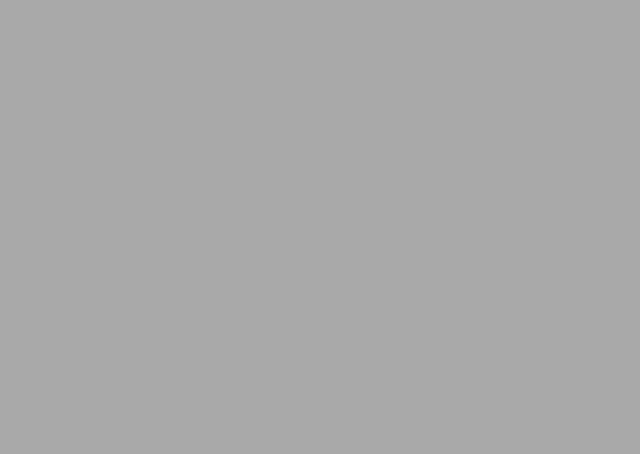
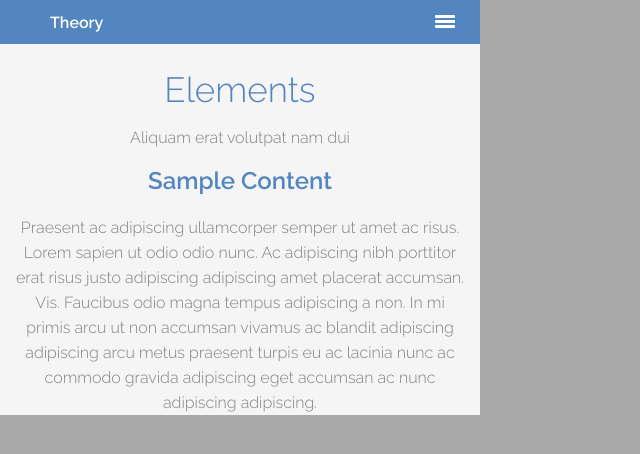
Before and after one commit to syntra-mvl-front-end-2019-2021/Ruben-Lander-les-6-oef-2, a plain HTML site: page elements.html in a window 1280 px wide. Shown: the whole page, without its empty margins (0-640 px from the left). Drawn offline with Linux system fonts and the light colour scheme.

Commit message:
push elements

```diff
--- a/elements.html
+++ b/elements.html
@@ -5,7 +5,36 @@
         <meta name="viewport" content="width=device-width, initial-scale=1.0" />
         <meta http-equiv="X-UA-Compatible" content="ie=edge" />
         <title>Elements</title>
-        <link rel="stylesheet" href="style.css" />
+        <link rel="stylesheet" href="styleTest.css" />
     </head>
-    <body></body>
+    <body>
+        <header id="header">
+           <div class="inner">
+
+               <a href="index.html" class="logo">Theory</a>
+               <div class="hamburger"></div>
+               <nav id="nav">
+                   <a href="index.html">Home</a>
+                   <a href="generic.html">Generic</a>
+                   <a href="elements.html">Elements</a>
+               </nav>
+           </div>
+        </header>
+        <section id="main" class="wrapper">
+            <div class="inner">
+                <header class="align-center">
+                    <h2>Elements</h2>
+                    <p>Aliquam erat volutpat nam dui </p>
+                </header>
+                <h2 id="content">Sample Content</h2>
+                <p class="text">Praesent ac adipiscing ullamcorper semper ut amet ac risus. Lorem sapien ut odio odio nunc. Ac adipiscing nibh porttitor erat risus justo adipiscing adipiscing amet placerat accumsan. Vis. Faucibus odio magna tempus adipiscing a non. In mi primis arcu ut non accumsan vivamus ac blandit adipiscing adipiscing arcu metus praesent turpis eu ac lacinia nunc ac commodo gravida adipiscing eget accumsan ac nunc adipiscing adipiscing.</p>
+                <div class="row">
+                    <div class="Text-box">
+
+                    </div>
+                </div>
+            </div>
+
+        </section>
+    </body>
 </html>
--- /dev/null
+++ b/styleTest.css
@@ -0,0 +1,85 @@
+@import 'https://fonts.googleapis.com/css?family=Raleway:100,300,600';
+*{
+    box-sizing: border-box;
+
+}
+html{
+    margin: 0px;
+    background-color: darkgrey;
+
+}
+body{
+    width: 480px;
+    margin: 0;
+    font-family: 'Raleway',Arial, Helvetica, sans-serif;
+
+}
+.inner{
+    width:450px ;
+    margin: 0 auto;
+}
+#header{
+    background-color: #5385c1;
+    width: 480px;
+    height: 44px;
+    position: sticky;
+}
+#nav{
+    display: none;
+}
+.hamburger{
+    position: relative;
+    padding-left: 1.25em;
+    left: 400px;
+    top: 15px;
+    background-color: whitesmoke;
+}
+.hamburger::before{
+    content: "";
+    position: absolute;
+    width: 20px;
+    height: 2.5px;
+    border-radius: 1px;
+    background: white;
+    box-shadow:
+      0 5px 0 0 white,
+      0 10px 0 0 white;
+}
+
+#header .logo{
+    color: #ffffff;
+    display: inline-block;
+    font-weight: 600;
+    height: inherit;
+    line-height: inherit;
+    margin-top: 13px;
+    margin-left: 35px;
+    position: absolute;
+    font-size: 16px;
+    text-decoration: none;
+}
+section.wrapper header h2 {
+    font-size: 35px;
+    margin: 0 0 .5em 0;
+    padding-top: 25px;
+    font-weight: 500;
+    color: #5385c1;
+
+}
+section{
+    display: block;
+    background-color: whitesmoke;
+    text-align: center;
+    margin-top: auto;
+    width: 480px;
+    height: fit-content;
+    color: grey;
+}
+.text{
+    text-align: center;
+    line-height: 25px;
+
+}
+#content{
+    color:#5385c1 ;
+}
```
